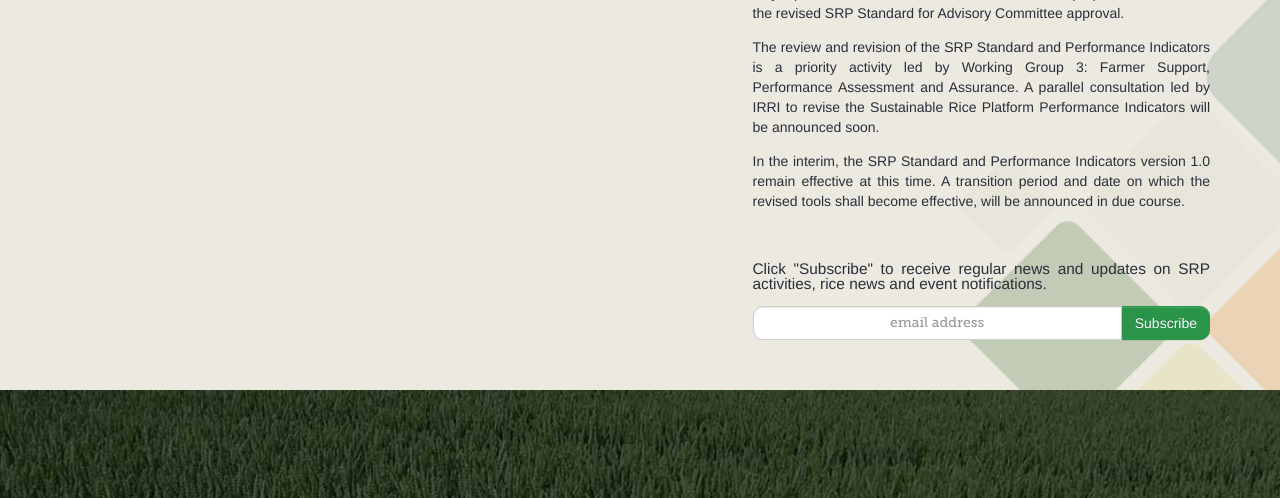
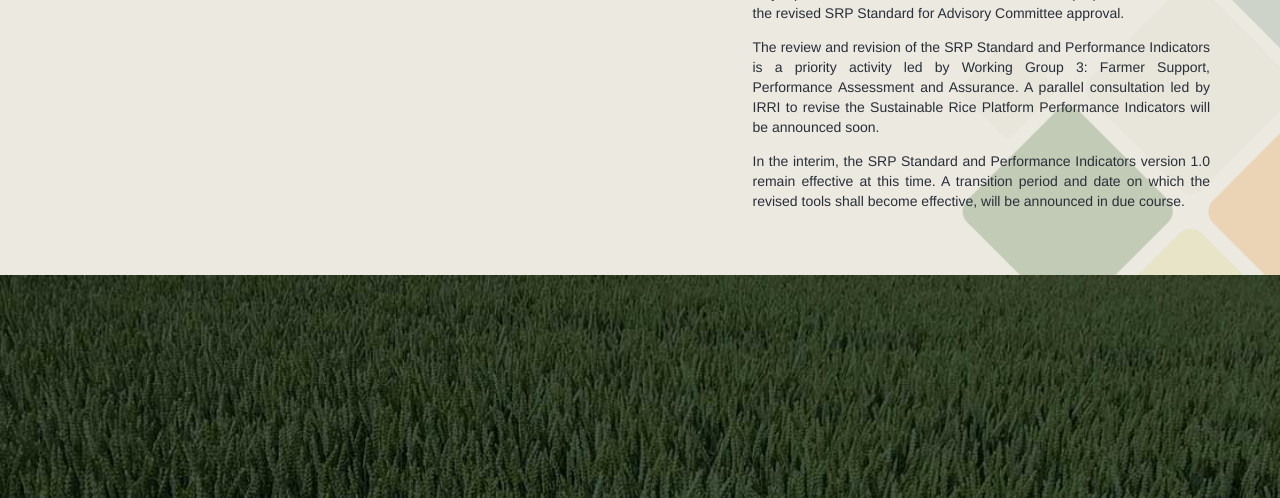
Before and after one commit to sustainablericeplatform/sustainablericeplatform.github.io, a Jekyll site: the page built from index.html, in a window 1280 px wide and 900 px high, scrolled down 1773 px, cut to the strip 0-498 px from the top of the window. Built offline with Jekyll 4.4.1, drawn with Linux system fonts in a browser that asks for light colours.

Commit message:
Update index.html

```diff
--- a/index.html
+++ b/index.html
@@ -76,7 +76,7 @@
                 <p><strong>4-5 October 2017 - First Global Sustainable Rice Conference and Exhibition, UN Convention Center, Bangkok, Thailand</strong></p>
                 <p>The SRP is holding the First Global Sustainable Rice Conference and Exhibition from 4-5 October 2017 at the United Nations Convention Centre (UNCC) in Bangkok.</p>
                 <p>The SRP welcomes both members and non-members from the public and private sectors, as well as value chain actors, research institutions, international organizations, producers and civil society groups to join the event. Site visits and social functions will allow the participants additional opportunities to network and learn from peers.</p>
-                <p><a href="http://www.sustainablericeconference.org" target="_blank">Conference website</a></p>-->
+                <p><a href="http://www.sustainablericeconference.org" target="_blank">Conference website</a></p>
                     <div class="subscribe-wrapper" style="margin-top: 50px;">
                     <p style="line-height: 1;"><small>Click "Subscribe" to receive regular news and updates on SRP activities, rice news and event notifications.</small></p>
                     <div id="mc_embed_signup">
@@ -84,7 +84,7 @@
                             <div class="input-group">
                                 <input type="email" value="" name="EMAIL" class="email form-control" id="mce-EMAIL" placeholder="email address" required="">
                                 <span class="input-group-btn">
-                                    <div class="clear"><input type="submit" value="Subscribe" name="subscribe" id="mc-embedded-subscribe" class="btn btn-primary btn-block"></div>
+                                    <div class="clear"><input type="submit" value="Subscribe" name="subscribe" id="mc-embedded-subscribe" class="btn btn-primary btn-block"></div>-->
                                 </span>
                             </div>
                         </form>
```
